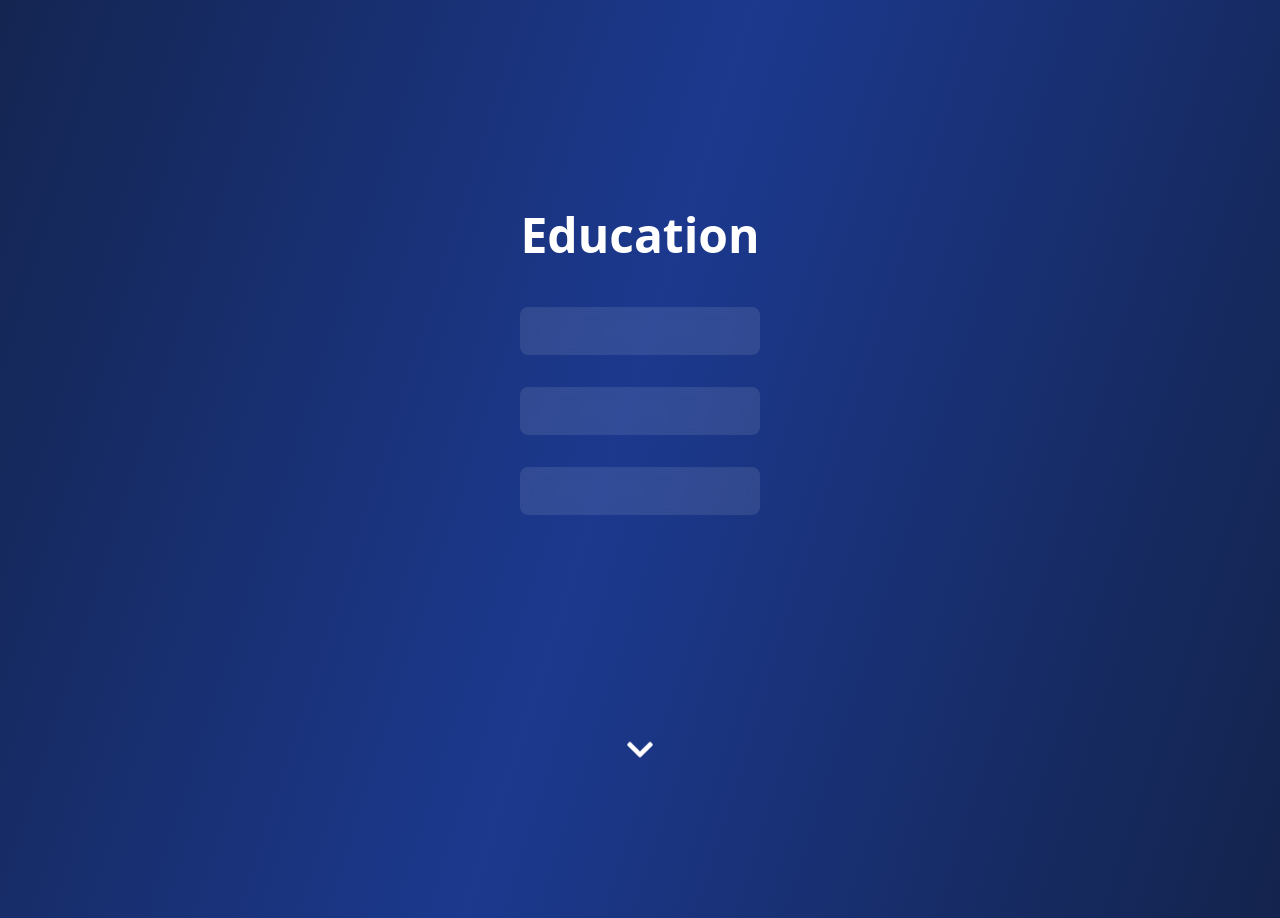
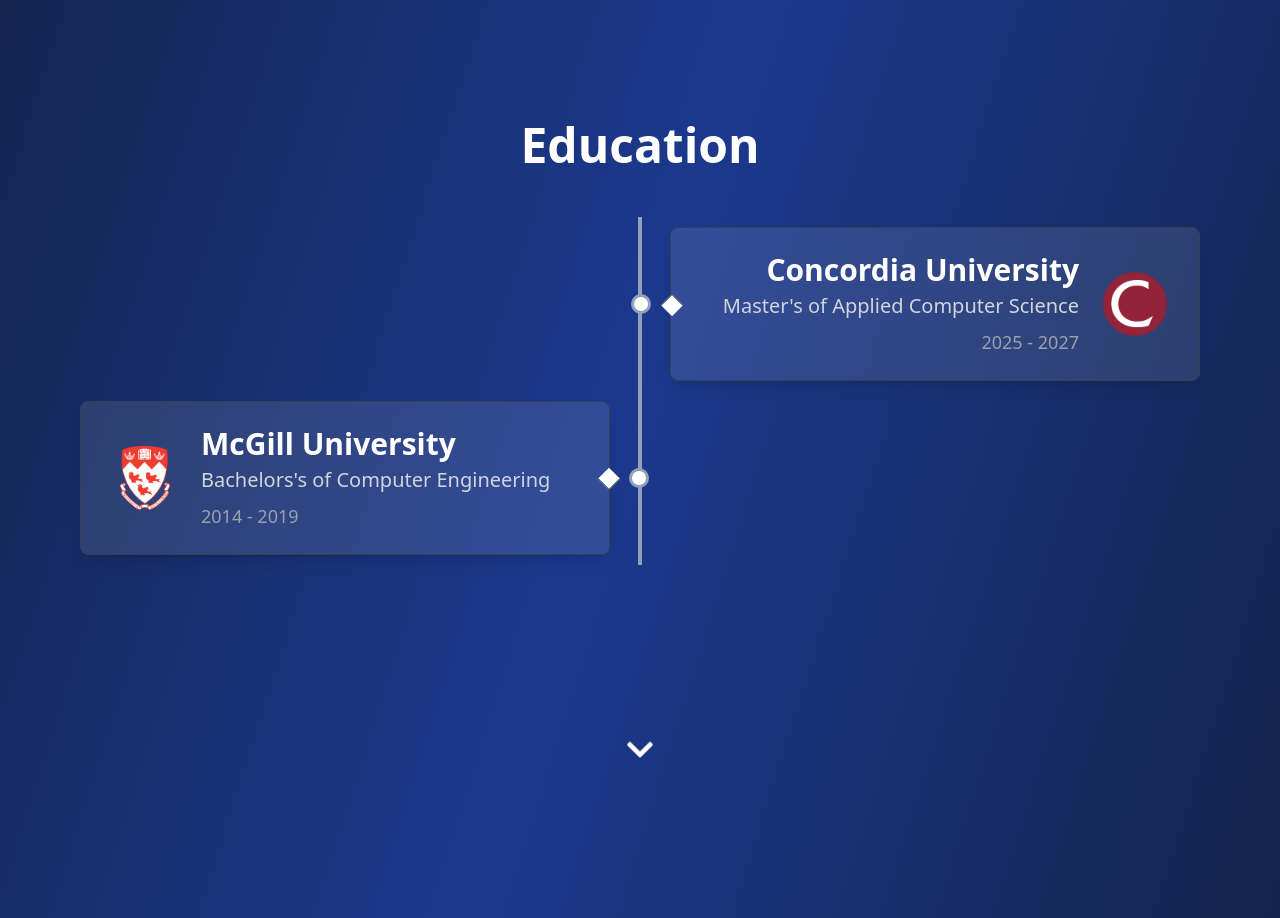
Before and after one commit to luantran/luantran.github.io, a React (Vite) app: page / in a window 1280 px wide. Shown: the part 1660-2578 px from the top of the page. Built offline with nearby package versions, Linux system fonts and the light colour scheme.

Commit message:
added education section

```diff
--- a/src/components/Education.jsx
+++ b/src/components/Education.jsx
@@ -1,27 +1,66 @@
 import SectionArrow from "./SectionArrow.jsx";
+import {educationData} from "./data/education.js"
+
+const EducationItem = ({ data }) => {
+    const { university, logo, degree, date, description, gpa } = data
+
+    return (
+        <div className="group relative my-[10px] flex w-1/2 justify-end pr-[22px] odd:justify-start odd:self-end odd:pl-[22px] odd:pr-0 sm:pr-[30px] sm:odd:pl-[30px]">
+
+            <div className="
+            relative flex w-full flex-row items-center gap-6 rounded-lg bg-white/10 px-8 py-6 shadow-lg border border-gray-700
+            group-odd:flex-row-reverse
+            after:absolute
+            after:right-[-7.5px]
+            after:top-[calc(50%-7.5px)]
+            after:h-4 after:w-4
+            after:rotate-45
+            after:content-normal
+            after:bg-white
+            after:border-r
+            after:border-b
+            after:border-gray-700
+
+            group-odd:after:left-[-7.5px]
+            group-odd:after:right-auto
+            group-odd:after:border-l
+            group-odd:after:border-t
+            group-odd:after:border-r-0
+            group-odd:after:border-b-0">
+
+                {/* University Logo */}
+                <img
+                    src={logo}
+                    alt={`${university} logo`}
+                    className="w-16 h-16 object-contain flex-shrink-0"
+                />
+
+                {/* Content */}
+                <div className="flex flex-col text-left group-odd:text-right">
+                    <h3 className="font-bold text-3xl text-white">{university}</h3>
+                    <p className="text-base text-xl text-gray-300 mt-1">{degree}</p>
+                    <time className="text-lg text-gray-400 mt-2">{date}</time>
+                </div>
+
+                {/* Timeline dot */}
+                <span className="absolute -right-8 top-[calc(50%-10px)] z-50 h-5 w-5 rounded-[50%] border-[3px] border-slate-400 bg-white group-odd:-left-8 group-odd:right-auto sm:-right-10 sm:group-odd:-left-10" />
+            </div>
+        </div>
+    )
+}
 
 function Education() {
     return (
         <section id="education" className="min-h-screen flex flex-col items-center justify-between">
             <div className="flex-grow flex items-center justify-center w-full">
-
-                <div className="max-w-6xl mx-auto px-4">
+                <div className="max-w-screen-xl mx-auto px-4 min-w-6xl">
                     <h2 className="text-5xl font-bold text-white text-center mb-12">
                         Education
                     </h2>
-
-                    <div className="space-y-8">
-                        <div className="bg-white/10 backdrop-blur-sm rounded-lg p-6">
-                            {/* Education 1 */}
-                        </div>
-
-                        <div className="bg-white/10 backdrop-blur-sm rounded-lg p-6">
-                            {/* Education 2 */}
-                        </div>
-
-                        <div className="bg-white/10 backdrop-blur-sm rounded-lg p-6">
-                            {/* Education 3 */}
-                        </div>
+                    <div className="relative my-10 flex flex-col after:absolute after:left-[calc(50%_-_2px)] after:h-full after:w-1 after:content-normal after:bg-slate-400">
+                        {educationData.map((data, idx) => (
+                            <EducationItem data={data} key={idx} />
+                        ))}
                     </div>
                 </div>
             </div>
--- /dev/null
+++ b/src/components/data/education.js
@@ -0,0 +1,18 @@
+// Import logos
+import mcgillLogo from '../../assets/mcgill_logo.png'
+import concordiaLogo from '../../assets/concordia_logo.png'
+
+export const educationData = [
+    {
+        university: 'Concordia University',
+        date: '2025 - 2027',
+        logo: concordiaLogo,
+        degree: 'Master\'s of Applied Computer Science'
+    },
+    {
+        university: 'McGill University',
+        date: '2014 - 2019',
+        logo: mcgillLogo,
+        degree: 'Bachelors\'s of Computer Engineering'
+    }
+]
```
Also changed, not shown: src/assets/concordia_logo.png (added), src/assets/mcgill_logo.png (added).
